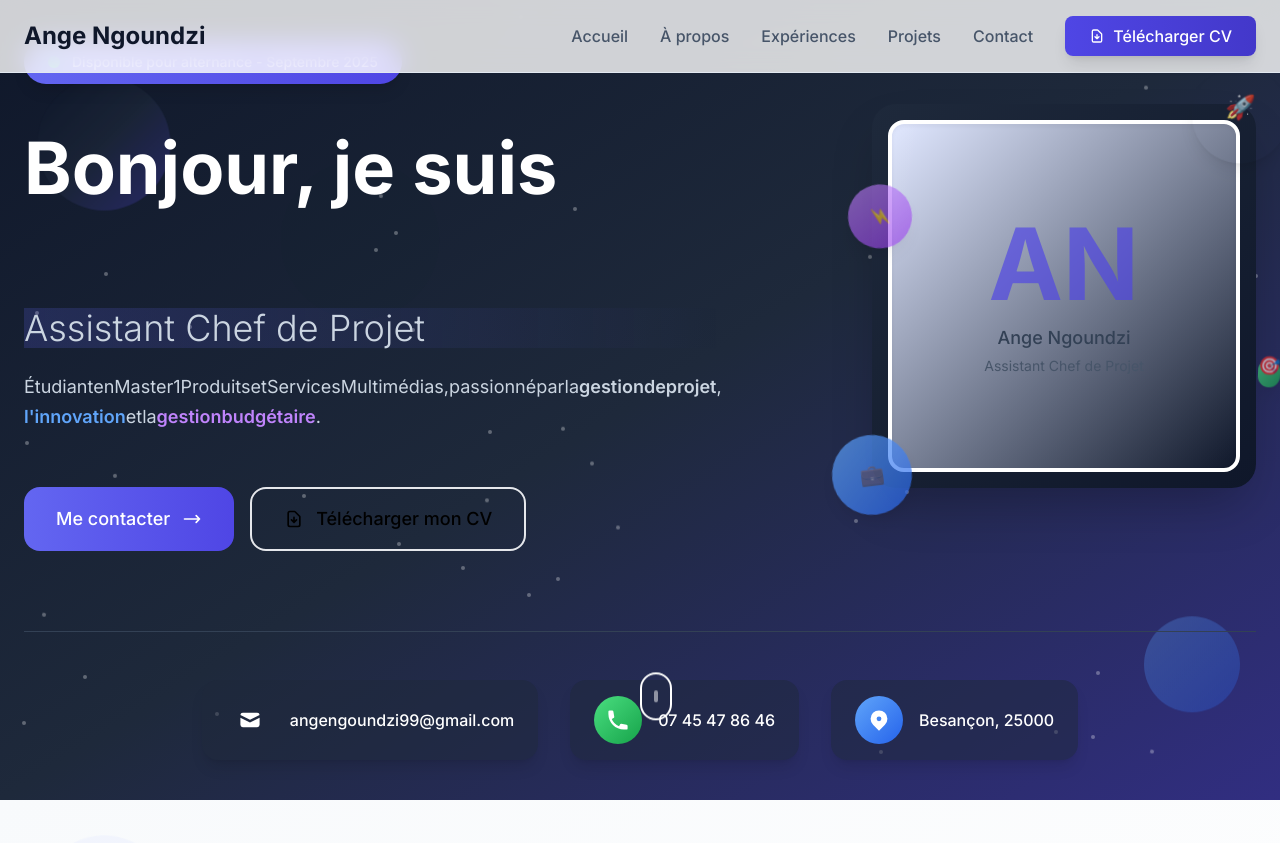
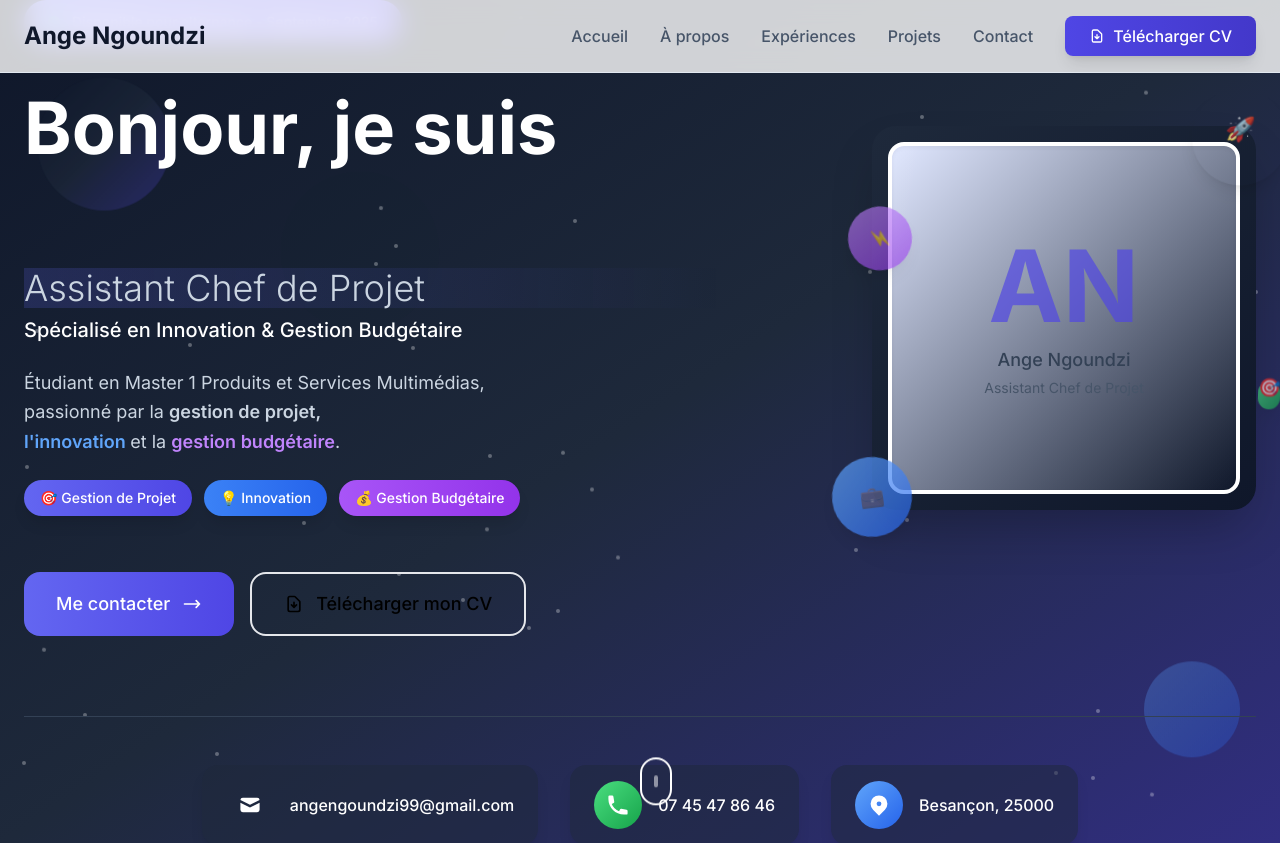
Before and after one commit to NamAngeM/porfolio, a Nuxt app: page / in a window 1280 px wide. Shown: the top 843 px of the page. Built offline with nearby package versions, Linux system fonts and the light colour scheme.

Commit message:
troisieme commit

```diff
--- a/pages/index.vue
+++ b/pages/index.vue
@@ -61,35 +61,53 @@
 
               <!-- Sous-titre avec effet de révélation -->
               <div class="animate-fade-in-up" style="animation-delay: 0.7s">
-                <h2 class="text-xl md:text-2xl lg:text-4xl text-slate-300 font-light relative">
+                <h2 class="text-xl md:text-2xl lg:text-4xl text-slate-300 font-light relative mb-2">
                   <span class="relative z-10">Assistant Chef de Projet</span>
                   <div class="absolute inset-0 bg-gradient-to-r from-primary-500 to-transparent opacity-20 animate-slide-reveal"></div>
                 </h2>
+                <div class="text-lg md:text-xl text-white font-medium bg-gradient-to-r from-primary-400 to-blue-400 bg-clip-text text-transparent">
+                  Spécialisé en Innovation & Gestion Budgétaire
+                </div>
               </div>
 
               <!-- Description avec animation de révélation par mots -->
               <div class="animate-fade-in-up" style="animation-delay: 1s">
                 <p class="text-lg text-slate-300 leading-relaxed max-w-2xl">
-                  <span class="animate-word-reveal" style="animation-delay: 1.2s">Étudiant</span>
-                  <span class="animate-word-reveal" style="animation-delay: 1.3s">en</span>
-                  <span class="animate-word-reveal" style="animation-delay: 1.4s">Master</span>
-                  <span class="animate-word-reveal" style="animation-delay: 1.5s">1</span>
-                  <span class="animate-word-reveal" style="animation-delay: 1.6s">Produits</span>
-                  <span class="animate-word-reveal" style="animation-delay: 1.7s">et</span>
-                  <span class="animate-word-reveal" style="animation-delay: 1.8s">Services</span>
-                  <span class="animate-word-reveal" style="animation-delay: 1.9s">Multimédias,</span>
-                  <span class="animate-word-reveal" style="animation-delay: 2s">passionné</span>
-                  <span class="animate-word-reveal" style="animation-delay: 2.1s">par</span>
-                  <span class="animate-word-reveal" style="animation-delay: 2.2s">la</span>
-                  <span class="font-semibold text-primary-400 animate-word-reveal" style="animation-delay: 2.3s">gestion</span>
-                  <span class="font-semibold text-primary-400 animate-word-reveal" style="animation-delay: 2.4s">de</span>
-                  <span class="font-semibold text-primary-400 animate-word-reveal" style="animation-delay: 2.5s">projet</span>,
-                  <span class="font-semibold text-blue-400 animate-word-reveal" style="animation-delay: 2.6s">l'innovation</span>
-                  <span class="animate-word-reveal" style="animation-delay: 2.7s">et</span>
-                  <span class="animate-word-reveal" style="animation-delay: 2.8s">la</span>
-                  <span class="font-semibold text-purple-400 animate-word-reveal" style="animation-delay: 2.9s">gestion</span>
+                  <span class="animate-word-reveal" style="animation-delay: 1.2s">Étudiant </span>
+                  <span class="animate-word-reveal" style="animation-delay: 1.3s">en </span>
+                  <span class="animate-word-reveal" style="animation-delay: 1.4s">Master </span>
+                  <span class="animate-word-reveal" style="animation-delay: 1.5s">1 </span>
+                  <span class="animate-word-reveal" style="animation-delay: 1.6s">Produits </span>
+                  <span class="animate-word-reveal" style="animation-delay: 1.7s">et </span>
+                  <span class="animate-word-reveal" style="animation-delay: 1.8s">Services </span>
+                  <span class="animate-word-reveal" style="animation-delay: 1.9s">Multimédias, </span>
+                  <br class="hidden sm:block">
+                  <span class="animate-word-reveal" style="animation-delay: 2s">passionné </span>
+                  <span class="animate-word-reveal" style="animation-delay: 2.1s">par </span>
+                  <span class="animate-word-reveal" style="animation-delay: 2.2s">la </span>
+                  <span class="font-semibold text-primary-400 animate-word-reveal" style="animation-delay: 2.3s">gestion </span>
+                  <span class="font-semibold text-primary-400 animate-word-reveal" style="animation-delay: 2.4s">de </span>
+                  <span class="font-semibold text-primary-400 animate-word-reveal" style="animation-delay: 2.5s">projet, </span>
+                  <br class="hidden sm:block">
+                  <span class="font-semibold text-blue-400 animate-word-reveal" style="animation-delay: 2.6s">l'innovation </span>
+                  <span class="animate-word-reveal" style="animation-delay: 2.7s">et </span>
+                  <span class="animate-word-reveal" style="animation-delay: 2.8s">la </span>
+                  <span class="font-semibold text-purple-400 animate-word-reveal" style="animation-delay: 2.9s">gestion </span>
                   <span class="font-semibold text-purple-400 animate-word-reveal" style="animation-delay: 3s">budgétaire</span>.
                 </p>
+
+                <!-- Badges de compétences clés -->
+                <div class="flex flex-wrap gap-3 mt-6 animate-fade-in-up" style="animation-delay: 3.1s">
+                  <span class="bg-gradient-to-r from-primary-500 to-primary-600 text-white px-4 py-2 rounded-full text-sm font-medium shadow-lg hover:shadow-xl transition-all duration-300 hover:scale-105">
+                    🎯 Gestion de Projet
+                  </span>
+                  <span class="bg-gradient-to-r from-blue-500 to-blue-600 text-white px-4 py-2 rounded-full text-sm font-medium shadow-lg hover:shadow-xl transition-all duration-300 hover:scale-105">
+                    💡 Innovation
+                  </span>
+                  <span class="bg-gradient-to-r from-purple-500 to-purple-600 text-white px-4 py-2 rounded-full text-sm font-medium shadow-lg hover:shadow-xl transition-all duration-300 hover:scale-105">
+                    💰 Gestion Budgétaire
+                  </span>
+                </div>
               </div>
 
               <!-- Boutons d'action avec animations sophistiquées -->
```
